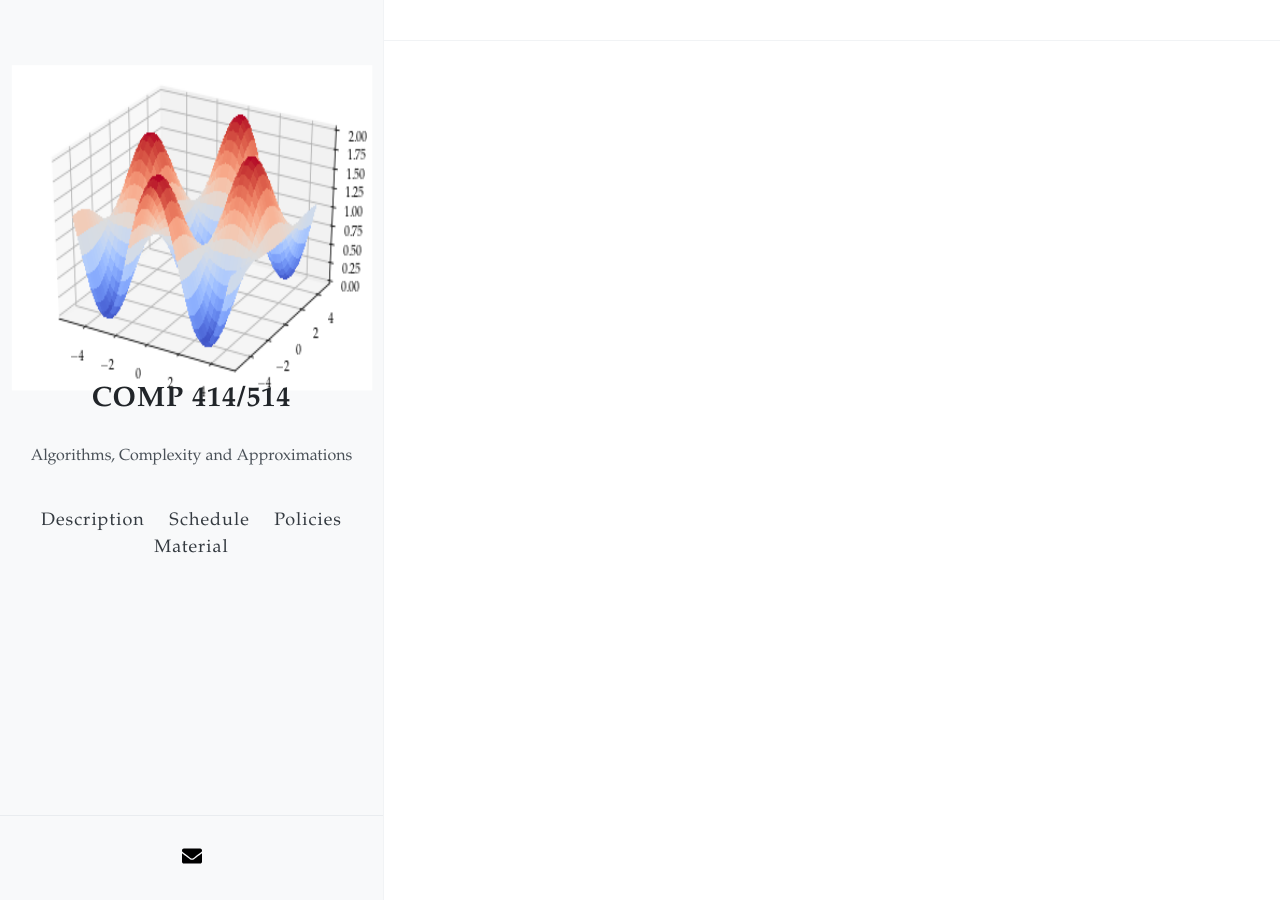
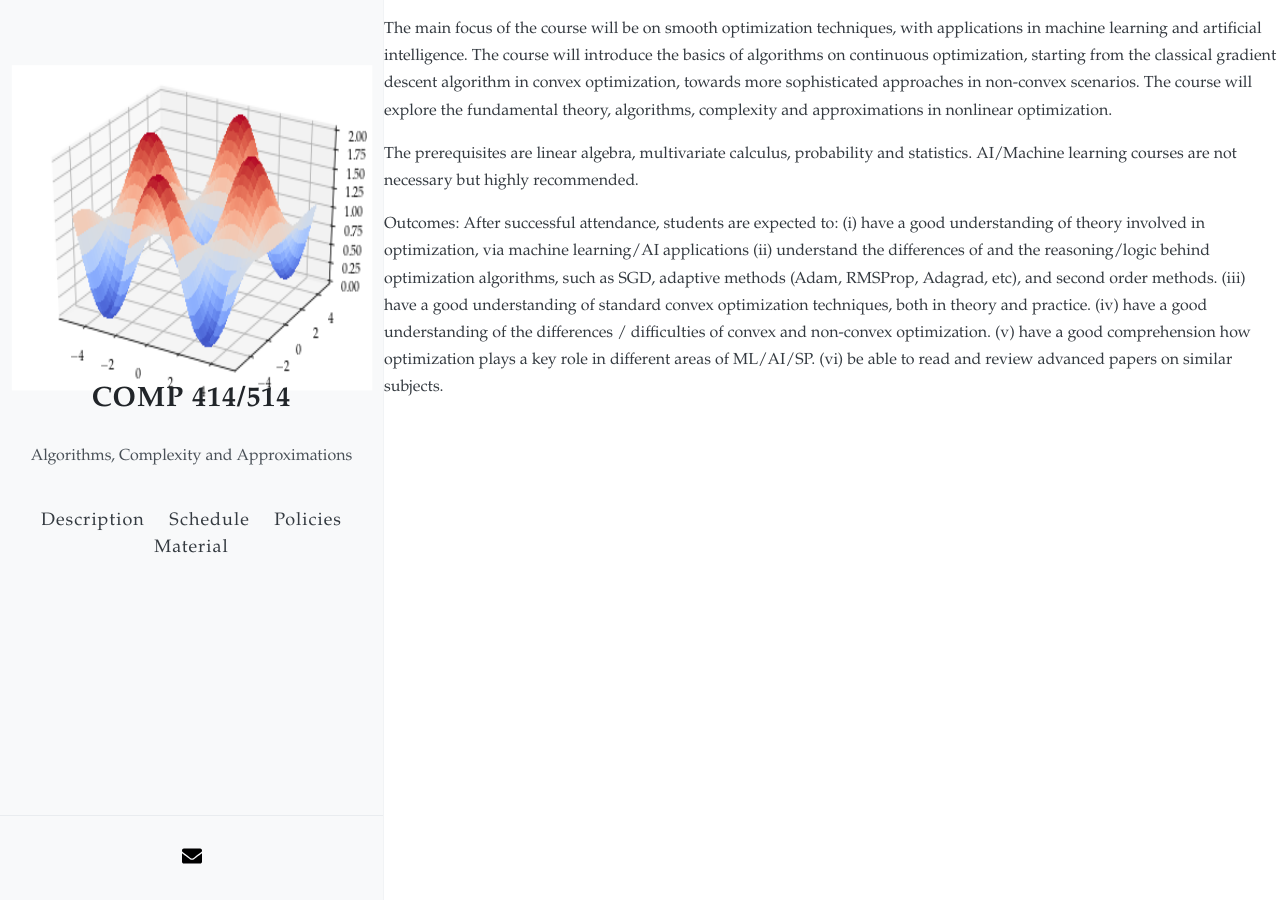
Before and after one commit to akyrillidis/comp414-514, a Jekyll site: the page built from index.md, in a window 1280 px wide. Built offline with Jekyll 4.4.1, drawn with Linux system fonts in a browser that asks for light colours; nearby versions of some CDN libraries.

Commit message:
Update index.md

```diff
--- a/index.md
+++ b/index.md
@@ -2,55 +2,15 @@
 layout: default
 ---
 
-{% if site.posts.size == 0 %}
-  <h2>No post found</h2>
-{% endif %}
+The main focus of the course will be on smooth optimization techniques, with applications in machine learning and artificial intelligence. The course will introduce the basics of algorithms on continuous optimization, starting from the classical gradient descent algorithm in convex optimization, towards more sophisticated approaches in non-convex scenarios. The course will explore the fundamental theory, algorithms, complexity and approximations in nonlinear optimization.
 
-<div class="posts">
-  {% for post in paginator.posts %}
-    <article class="post">
-      <h1>
-        <a href="{{ site.baseurl }}{{ post.url }}">{{ post.title }}</a>
-      </h1>
+The prerequisites are linear algebra, multivariate calculus, probability and statistics. AI/Machine learning courses are not necessary but highly recommended.
 
-      <div clsss="meta">
-        <span class="date">
-          {{ post.date | date: "%Y-%m-%d" }}
-        </span>
-
-        <ul class="tag">
-          {% for tag in post.tags %}
-          <li>
-            <a href="{{ site.url }}{{ site.baseurl }}/tags#{{ tag }}">
-              {{ tag }}
-            </a>
-          </li>
-          {% endfor %}
-        </ul>
-      </div>
-
-      <div class="entry">
-        {{ post.excerpt | truncate: 200 }}
-      </div>
-
-      <a href="{{ site.baseurl }}{{ post.url }}" class="read-more">Read More</a>
-    </article>
-  {% endfor %}
-</div>
-
-<div class="pagination">
-  {% if paginator.previous_page %}
-    <span class="prev">
-      <a href="{{ site.baseurl }}{{ paginator.previous_page_path }}" class="prev">
-        Previous
-      </a>
-    </span>
-  {% endif %}
-  {% if paginator.next_page %}
-    <span class="next">
-      <a href="{{ site.baseurl}}{{ paginator.next_page_path }}" class="next">
-        Next
-      </a>
-    </span>
-  {% endif %}
-</div>
+Outcomes:
+After successful attendance, students are expected to:
+(i) have a good understanding of theory involved in optimization, via machine learning/AI applications
+(ii) understand the differences of and the reasoning/logic behind optimization algorithms, such as SGD, adaptive methods (Adam, RMSProp, Adagrad, etc), and second order methods.
+(iii) have a good understanding of standard convex optimization techniques, both in theory and practice.
+(iv) have a good understanding of the differences / difficulties of convex and non-convex optimization.
+(v)  have a good comprehension how optimization plays a key role in different areas of ML/AI/SP.
+(vi)  be able to read and review advanced papers on similar subjects.
```
